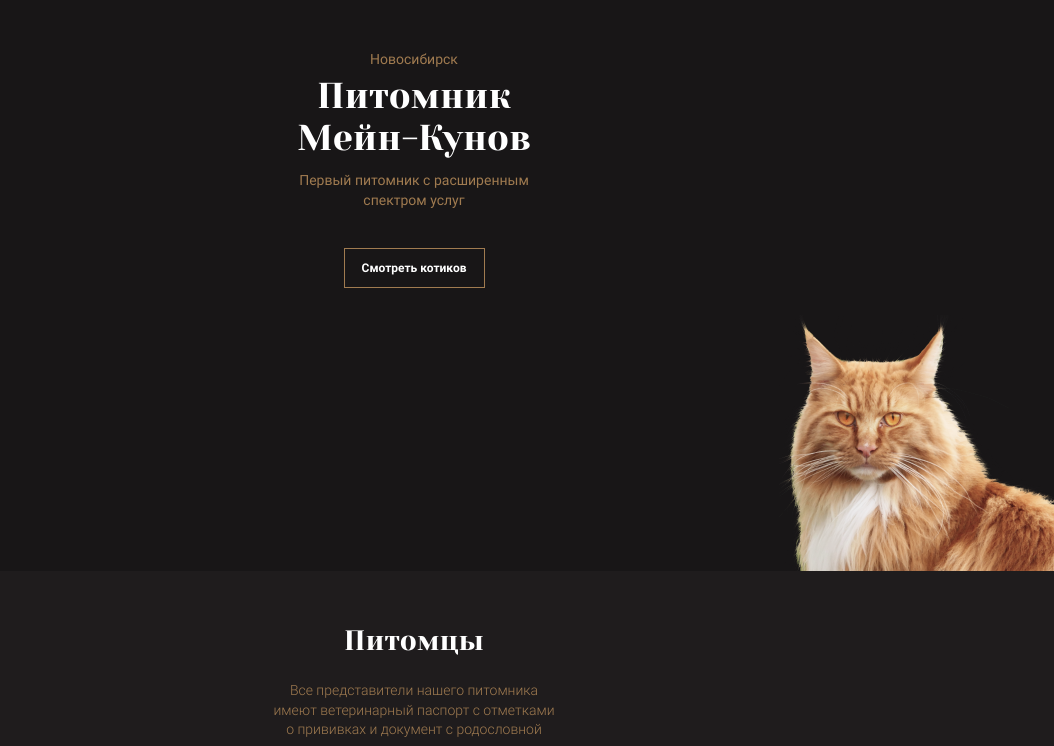
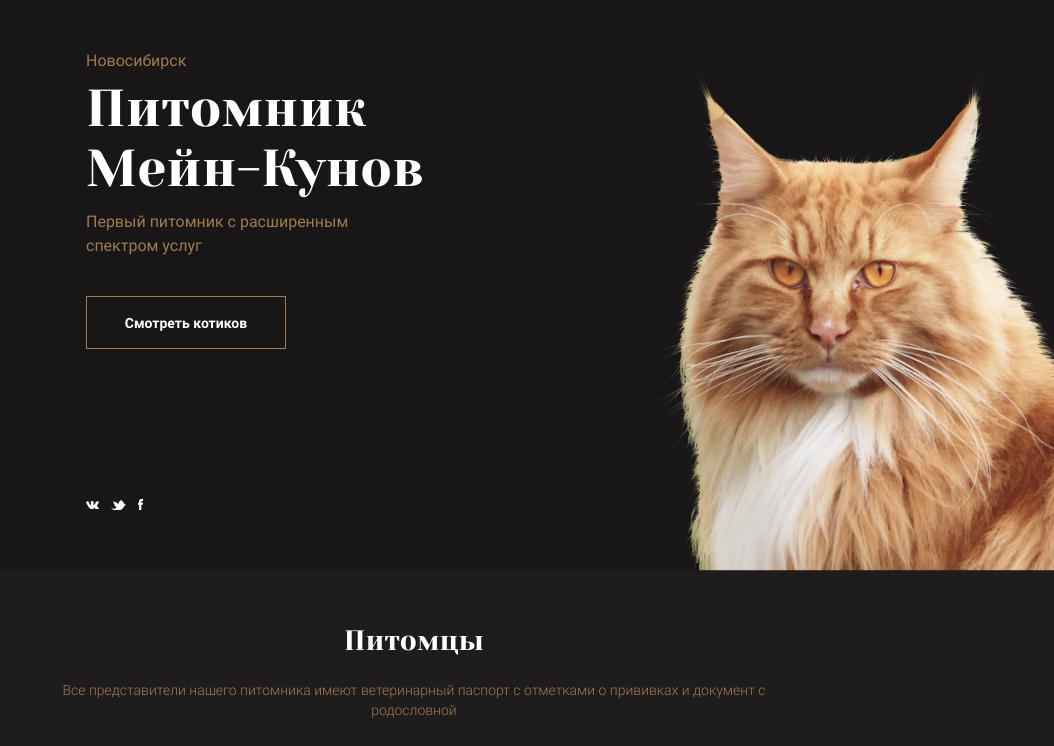
Before and after one commit to imbalaancing/maincoon-website, a plain HTML site: page index.html in a window 1280 px wide. Shown: the part 46-792 px from the top of the page, without its empty margins (226-1280 px from the left). Drawn offline with Linux system fonts and the light colour scheme; files whose address does not match are found by name.

Commit message:
add header version tablet

```diff
--- a/index.html
+++ b/index.html
@@ -55,6 +55,19 @@
             </p>
           </div>
           <a href="#" class="button header__button">Смотреть котиков</a>
+          <div class="header__social">
+            <ul class="header__social-list">
+              <li class="header__social-item">
+                <a href="#" class="header__social-vk">vk</a>
+              </li>
+              <li class="header__social-item">
+                <a href="#" class="header__social-twitter">twitter</a>
+              </li>
+              <li class="header__social-item">
+                <a href="#" class="header__social-facebook">facebook</a>
+              </li>
+            </ul>
+          </div>
         </div>
       </div>
     </header>
--- a/main.scss
+++ b/main.scss
@@ -94,6 +94,12 @@ a {
   background-position: right 0 bottom 0;
 }
 
+@media (min-width: 768px) {
+  .header {
+    background-image: url("./img/header/header-cat-tablet.png");
+  }
+}
+
 .container {
   width: 320px;
   position: relative;
@@ -101,11 +107,24 @@ a {
   padding: 0 15px;
 }
 
+@media (min-width: 768px) {
+  .container {
+    width: 768px;
+  }
+}
+
 .header__logo {
   margin-top: 27px;
   margin-bottom: 52px;
   display: block;
 }
+
+@media (min-width: 768px) {
+  .header__logo {
+    align-self: center;
+  }
+}
+
 .header__content {
   display: flex;
   flex-direction: column;
@@ -113,6 +132,21 @@ a {
   align-items: center;
   align-self: center;
 }
+
+@media (min-width: 768px) {
+  .header__content {
+    align-items: flex-start;
+    align-self: flex-start;
+    text-align: left;
+  }
+}
+
+@media (min-width: 768px) {
+  .header__info {
+    margin-left: 41px;
+  }
+}
+
 .header__city {
   font-family: "Roboto";
   font-style: normal;
@@ -120,9 +154,16 @@ a {
   font-size: 14px;
   line-height: 150%;
   color: #a07b50;
-
   margin-bottom: 5px;
 }
+
+@media (min-width: 768px) {
+  .header__city {
+    font-size: 16px;
+line-height: 24px;
+  }
+}
+
 .header__title {
   font-family: "Yeseva One";
   font-style: normal;
@@ -132,6 +173,15 @@ a {
   color: #ffffff;
   margin-bottom: 12px;
 }
+
+@media (min-width: 768px) {
+  .header__title {
+    width: 350px;
+    font-size: 52px;
+    line-height: 60px;
+  }
+}
+
 .header__lead {
   font-family: "Roboto";
   font-style: normal;
@@ -142,6 +192,73 @@ a {
   color: #a07b50;
 
   margin-bottom: 38px;
+}
+
+@media (min-width: 768px) {
+  .header__lead {
+      font-size: 16px;
+  line-height: 24px;
+  width: 320px;
+  }
+
+}
+
+@media (min-width: 768px) {
+  .header__button {
+    margin-left: 41px;
+    margin-bottom: 150px;
+  }
+}
+
+.header__social {
+  display: none;
+}
+
+@media (min-width: 768px) {
+  .header__social {
+    display: block;
+    margin-left: 41px;
+  }
+}
+
+.header__social-list {
+  display: flex;
+  align-items: center;
+}
+
+.header__social-item {
+margin-right: 12px;
+}
+
+.header__social-item:last-child {
+  margin-right: 0;
+}
+
+.header__social-vk {
+  display: block;
+  font-size: 0;
+  background-image: url("./img/header/vk-tablet.svg");
+  background-repeat: no-repeat;
+  width: 13px;
+  height: 8px;
+}
+
+.header__social-twitter {
+  display: block;
+  font-size: 0;
+  background-image: url("./img/header/twitter-tablet.svg");
+  background-repeat: no-repeat;
+  width: 15px;
+  height: 10px;
+}
+
+.header__social-facebook {
+  display: block;
+  font-size: 0;
+  background-image: url("./img/header/facebook-tablet.svg");
+  background-repeat: no-repeat;
+  width: 5px;
+  height: 11px;
 }
 
 .pets {
@@ -226,6 +343,16 @@ a {
   display: inline-block;
   color: #ffffff;
   text-align: center;
+}
+
+@media (min-width: 768px) {
+  .button {
+    width: 200px;
+    height: 53px;
+    padding: 18px;
+    font-size: 14px;
+line-height: 16px;
+  }
 }
 
 .pets__button-wrapper {
```
Also changed, not shown: img/header/facebook-tablet.svg (added), img/header/header-cat-tablet.png (added), img/header/twitter-tablet.svg (added), img/header/vk-tablet.svg (added), main.css, 1 other file. Lines whose indentation alone changed are shown as unchanged.
